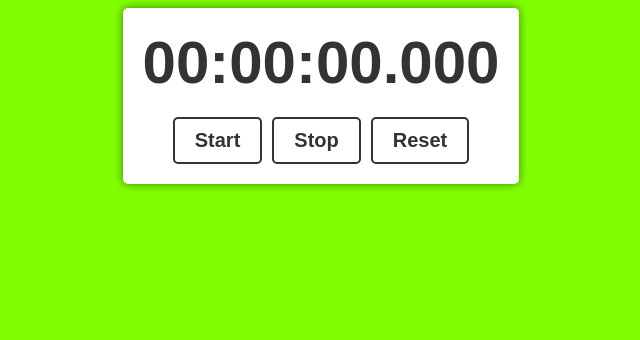
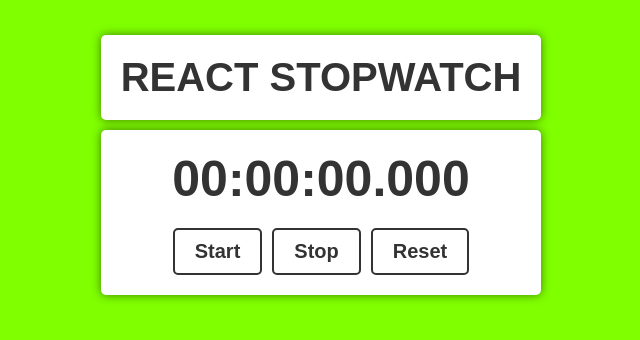
Before and after one commit to brianahlers/react-stopwatch, a React (Vite) app: page / in a window 1280 px wide. Shown: the top 340 px of the page, without its empty margins (319-959 px from the left). Built offline with nearby package versions, Linux system fonts and the light colour scheme.

Commit message:
add title banner, modify styling

```diff
--- a/src/Stopwatch.jsx
+++ b/src/Stopwatch.jsx
@@ -1,7 +1,7 @@
 import React, { useState, useEffect, useRef } from 'react';
 
 
-function Stopwatch(){
+function Stopwatch() {
 
     const [isRunning, setIsRunning] = useState(false);
     const [elapsedTime, setElapsedTime] = useState(0);
@@ -10,7 +10,7 @@ function Stopwatch(){
 
     useEffect(() => {
 
-        if(isRunning){
+        if (isRunning) {
             intervalIDRef.current = setInterval(() => {
                 setElapsedTime(Date.now() - startTimeRef.current);
             }, 10)
@@ -23,7 +23,7 @@ function Stopwatch(){
 
     }, [isRunning]);
 
-    function start(){
+    function start() {
 
         setIsRunning(true);
         startTimeRef.current = Date.now() - elapsedTime;
@@ -31,13 +31,13 @@ function Stopwatch(){
 
     };
 
-    function stop(){
+    function stop() {
 
         setIsRunning(false);
 
     };
 
-    function reset(){
+    function reset() {
 
         setElapsedTime(0);
         setIsRunning(false);
@@ -45,7 +45,7 @@ function Stopwatch(){
 
     };
 
-    function formatTime(){
+    function formatTime() {
 
         let hours = Math.floor(elapsedTime / (1000 * 60 * 60));
         let minutes = Math.floor((elapsedTime / (1000 * 60)) % 60);
@@ -55,7 +55,9 @@ function Stopwatch(){
         return `${hours.toString().padStart(2, '0')}:${minutes.toString().padStart(2, '0')}:${seconds.toString().padStart(2, '0')}.${milliseconds.toString().padStart(3, '0')}`;
     };
 
-    return(
+    return (
+        <>
+            <h1 className="titleBanner">REACT STOPWATCH</h1>
             <div className="stopwatch">
                 <div className="display">{formatTime()}</div>
                 <div className="controls">
@@ -63,7 +65,9 @@ function Stopwatch(){
                     <button onClick={stop} className="stop-button">Stop</button>
                     <button onClick={reset} className="reset-button">Reset</button>
                 </div>
-    </div>)
+            </div>
+        </>
+    )
 };
 
 export default Stopwatch;
--- a/src/index.css
+++ b/src/index.css
@@ -3,6 +3,20 @@ body{
     flex-direction: column;
     align-items: center;
     background-color: chartreuse;
+}
+.titleBanner{
+    font-family: 'Montserrat', sans-serif;
+    font-size: 40px;
+    font-weight: 700;
+    color: #333;
+    display: flex;
+    flex-direction: column;
+    align-items: center;
+    background-color: #fff;
+    border-radius: 5px;
+    padding: 20px;
+    box-shadow: 0 0 10px rgba(0,0,0,0.5);
+    margin-bottom: 10px;
 }
 .stopwatch{
     display: flex;
@@ -15,7 +29,7 @@ body{
 }
 .display{
     font-family: 'Montserrat', sans-serif;
-    font-size: 60px;
+    font-size: 50px;
     font-weight: 700;
     color: #333;
     text-align: center;
```
Lines whose indentation alone changed are shown as unchanged.
